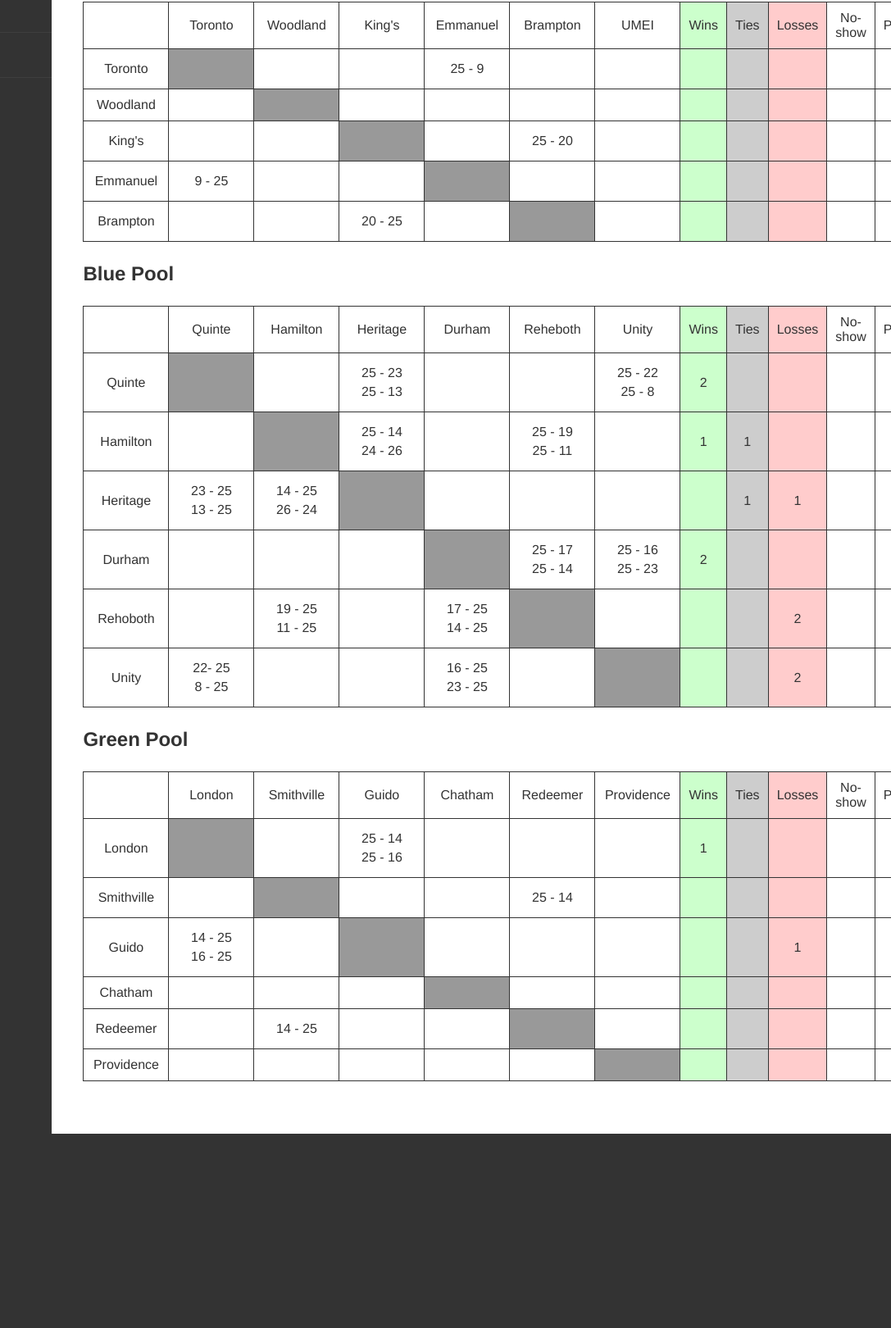
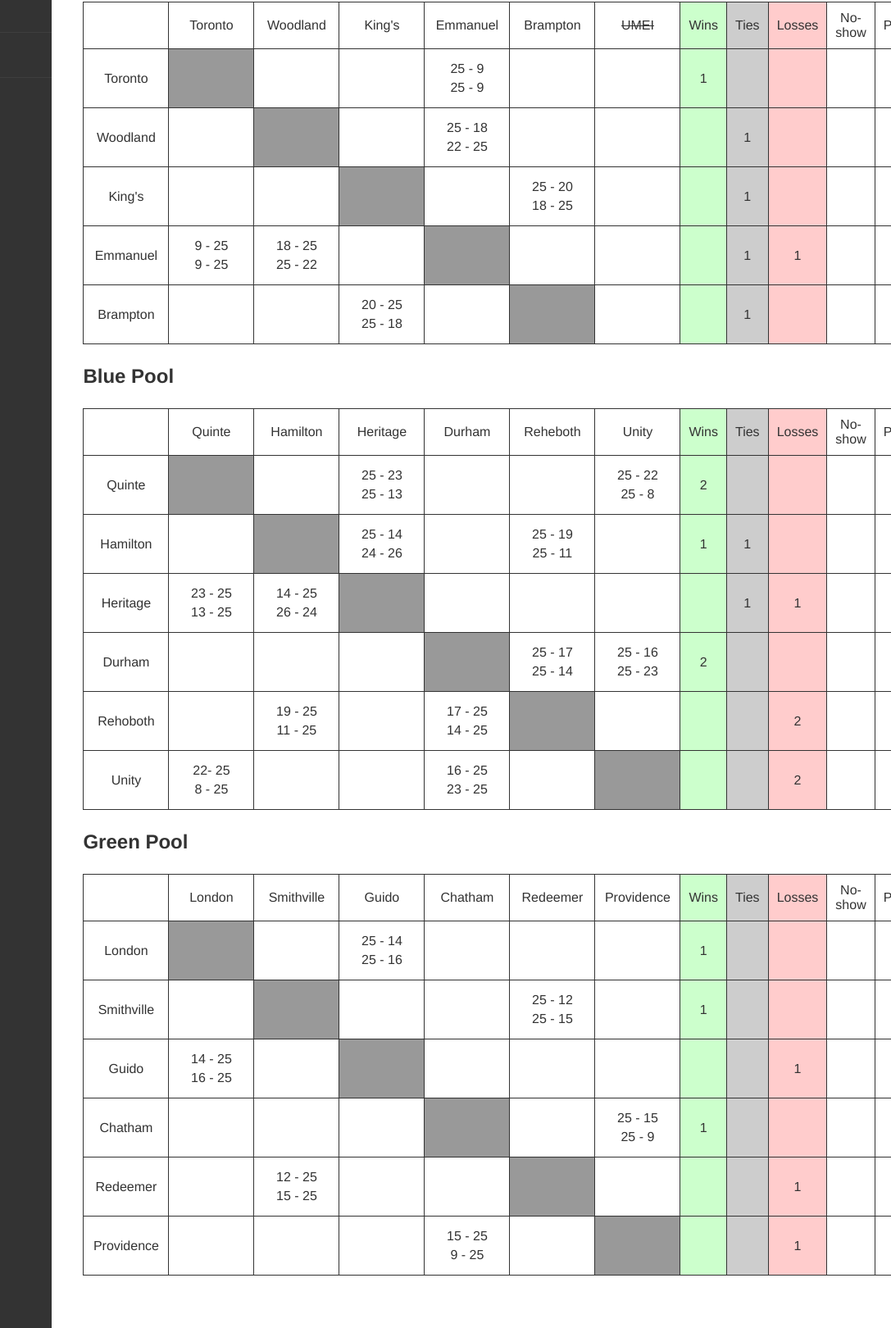
Before and after one commit to OCSSAA/OCSSAA.github.io, a plain HTML site: page results/index.html in a window 1280 px wide. Shown: the part 289-1909 px from the top of the page at 82% size, without its empty margins (193-1280 px from the left). Before the commit the page ends 1672 px from the top, so only its background shows below. Drawn offline with Linux system fonts and the light colour scheme.

Commit message:
Results update

```diff
--- a/results/index.html
+++ b/results/index.html
@@ -38,7 +38,7 @@
 							<td>King's</td>
 							<td>Emmanuel</td>
 							<td>Brampton</td>
-							<td>UMEI</td>
+							<td style="text-decoration: line-through">UMEI</td>
 							<td>Wins</td>
 							<td>Ties</td>
 							<td>Losses</td>
@@ -61,7 +61,7 @@
 							</td>
 							<td>
 								<p>25 - 9</p>
-								<p></p>
+								<p>25 - 9</p>
 								<p></p>
 							</td>
 							<td>
@@ -74,7 +74,7 @@
 								<p></p>
 								<p></p>
 							</td>
-							<td></td>
+							<td>1</td>
 							<td></td>
 							<td></td>
 							<td></td>
@@ -96,8 +96,8 @@
 								<p></p>
 							</td>
 							<td>
-								<p></p>
-								<p></p>
+								<p>25 - 18</p>
+								<p>22 - 25</p>
 								<p></p>
 							</td>
 							<td>
@@ -111,7 +111,7 @@
 								<p></p>
 							</td>
 							<td></td>
-							<td></td>
+							<td>1</td>
 							<td></td>
 							<td></td>
 							<td></td>
@@ -138,7 +138,7 @@
 							</td>
 							<td>
 								<p>25 - 20</p>
-								<p></p>
+								<p>18 - 25</p>
 								<p></p>
 							</td>
 							<td>
@@ -147,7 +147,7 @@
 								<p></p>
 							</td>
 							<td></td>
-							<td></td>
+							<td>1</td>
 							<td></td>
 							<td></td>
 							<td></td>
@@ -158,12 +158,12 @@
 							<td>Emmanuel</td>
 							<td>
 								<p>9 - 25</p>
-								<p></p>
+								<p>9 - 25</p>
 								<p></p>
 							</td>
 							<td>
-								<p></p>
-								<p></p>
+								<p>18 - 25</p>
+								<p>25 - 22</p>
 								<p></p>
 							</td>
 							<td>
@@ -183,8 +183,8 @@
 								<p></p>
 							</td>
 							<td></td>
-							<td></td>
-							<td></td>
+							<td>1</td>
+							<td>1</td>
 							<td></td>
 							<td></td>
 							<td></td>
@@ -204,7 +204,7 @@
 							</td>
 							<td>
 								<p>20 - 25</p>
-								<p></p>
+								<p>25 - 18</p>
 								<p></p>
 							</td>
 							<td>
@@ -219,7 +219,7 @@
 								<p></p>
 							</td>
 							<td></td>
-							<td></td>
+							<td>1</td>
 							<td></td>
 							<td></td>
 							<td></td>
@@ -535,8 +535,8 @@
 								<p></p>
 							</td>
 							<td>
-								<p>25 - 14</p>
-								<p></p>
+								<p>25 - 12</p>
+								<p>25 - 15</p>
 								<p></p>
 							</td>
 							<td>
@@ -544,7 +544,7 @@
 								<p></p>
 								<p></p>
 							</td>
-							<td></td>
+							<td>1</td>
 							<td></td>
 							<td></td>
 							<td></td>
@@ -612,11 +612,11 @@
 								<p></p>
 							</td>
 							<td>
-								<p></p>
-								<p></p>
+								<p>25 - 15</p>
+								<p>25 - 9</p>
 								<p></p>
 							</td>
-							<td></td>
+							<td>1</td>
 							<td></td>
 							<td></td>
 							<td></td>
@@ -632,8 +632,8 @@
 								<p></p>
 							</td>
 							<td>
-								<p>14 - 25</p>
-								<p></p>
+								<p>12 - 25</p>
+								<p>15 - 25</p>
 								<p></p>
 							</td>
 							<td>
@@ -654,7 +654,7 @@
 							</td>
 							<td></td>
 							<td></td>
-							<td></td>
+							<td>1</td>
 							<td></td>
 							<td></td>
 							<td></td>
@@ -678,8 +678,8 @@
 								<p></p>
 							</td>
 							<td>
-								<p></p>
-								<p></p>
+								<p>15 - 25</p>
+								<p>9 - 25</p>
 								<p></p>
 							</td>
 							<td>
@@ -690,7 +690,7 @@
 							<td style="background: #999"></td>
 							<td></td>
 							<td></td>
-							<td></td>
+							<td>1</td>
 							<td></td>
 							<td></td>
 							<td></td>
```
Also changed, not shown: playoffs/consolation.html (+3 -2 lines), 1 other file.
